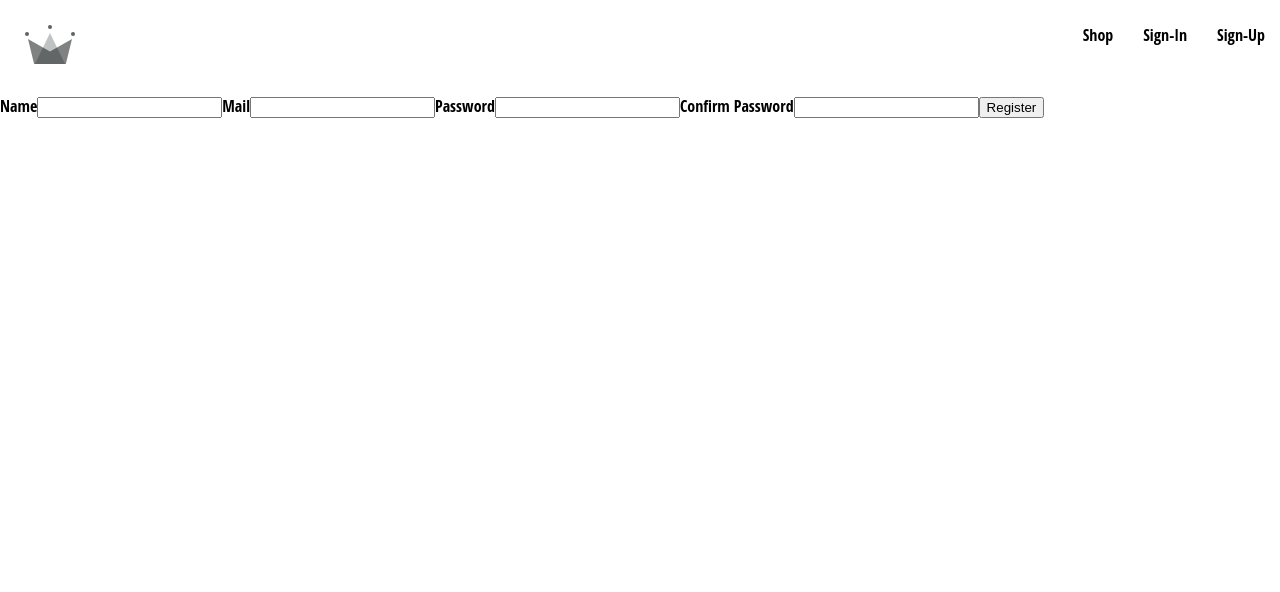
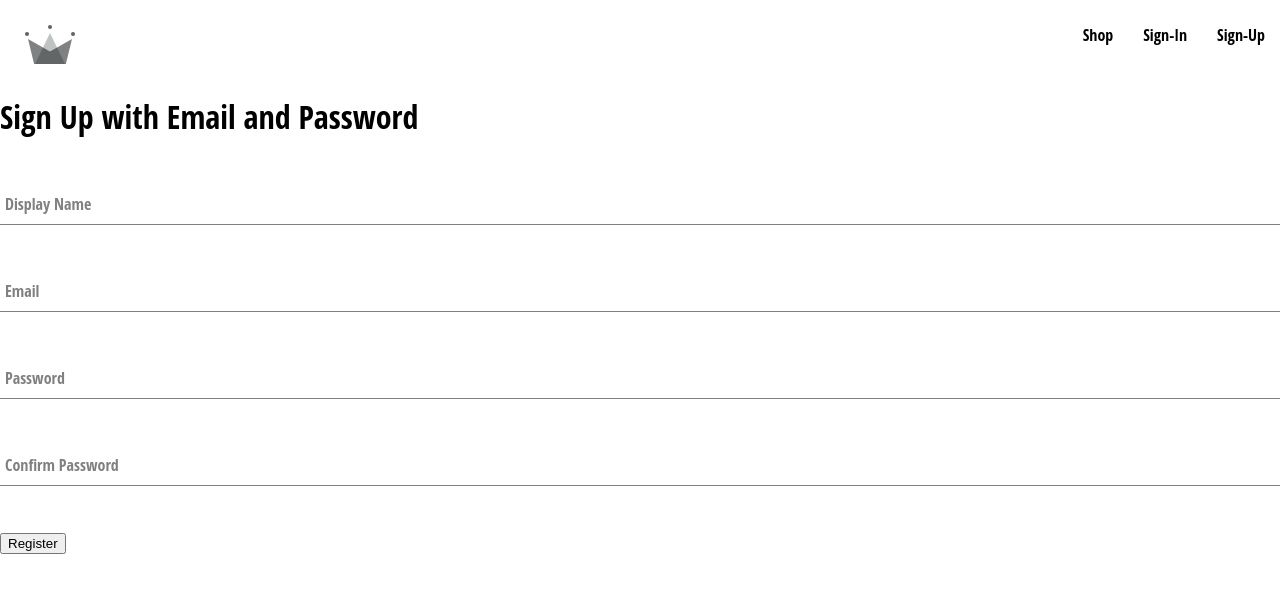
Before and after one commit to luan-gomesb/crwn-clothing, a React (Create React App) app: page /sign-up in a window 1280 px wide. Shown: the top 592 px of the page. Built offline with nearby package versions, Linux system fonts and the light colour scheme.

Commit message:
signup form with email and password

```diff
--- a/src/App.js
+++ b/src/App.js
@@ -1,5 +1,5 @@
 import Home from "./routes/home.component";
-import { Routes, Route, Outlet, Link } from "react-router-dom";
+import { Routes, Route, Outlet} from "react-router-dom";
 import Navigation from "./components/navigation/Navigation.component";
 import SignIn from "./components/sign-in/SignIn.component";
 import SignUpForm from "./components/sign-up-form/sign-up-form.component";
--- /dev/null
+++ b/src/components/form-input/form-input.component.jsx
@@ -0,0 +1,14 @@
+import './form-input.styles.scss';
+const FormInput = ({label,...otherOptions}) => {
+  return (
+    <div className="input-group">
+      <input {...otherOptions} className="form-input" />
+      <label
+      className={`${otherOptions.value.length ? 'shrink':''}
+        form-input-label`}>
+        {label}
+      </label>
+    </div>
+  )
+}
+export default FormInput;
--- /dev/null
+++ b/src/components/form-input/form-input.styles.scss
@@ -0,0 +1,54 @@
+$sub-color: grey;
+$main-color: black;
+
+@mixin shrinkLabel {
+  top: -14px;
+  font-size: 12px;
+  color: $main-color;
+}
+
+.input-group {
+  position: relative;
+  margin: 45px 0;
+
+  .form-input {
+    background: none;
+    background-color: white;
+    color: $sub-color;
+    font-size: 18px;
+    padding: 10px 10px 10px 5px;
+    display: block;
+    width: 100%;
+    border: none;
+    border-radius: 0;
+    border-bottom: 1px solid $sub-color;
+    margin: 25px 0;
+
+    &:focus {
+      outline: none;
+    }
+
+    &:focus ~ .form-input-label {
+      @include shrinkLabel();
+    }
+  }
+
+  input[type='password'] {
+    letter-spacing: 0.3em;
+  }
+
+  .form-input-label {
+    color: $sub-color;
+    font-size: 16px;
+    font-weight: normal;
+    position: absolute;
+    pointer-events: none;
+    left: 5px;
+    top: 10px;
+    transition: 300ms ease all;
+
+    &.shrink {
+      @include shrinkLabel();
+    }
+  }
+}
--- a/src/components/sign-up-form/sign-up-form.component.jsx
+++ b/src/components/sign-up-form/sign-up-form.component.jsx
@@ -1,46 +1,72 @@
 import { useState } from "react"
+import { createUserWithMailAndPass, saveLoginInfo } from "../../utils/firebase.utils";
+import FormInput from "../form-input/form-input.component";
+
 const initialFields = {
-  displayName:'', mail:'',password:'',confirmPassword:''
+  displayName: '', mail: '', password: '', confirmPassword: ''
 }
+
 const SignUpForm = () => {
-  const [formFields,setFormFields] = useState(initialFields);
+  const [formFields, setFormFields] = useState(initialFields);
   const { displayName, mail, password, confirmPassword } = formFields;
-  const handleFormSubmit = (event) => {
+
+  const handleFormSubmit = async (event) => {
     event.preventDefault();
-    console.log(formFields);
+    if (password != confirmPassword) {
+      alert('Passwords fields are different!');
+      return false;
+    }
+
+    try {
+
+   const userCredentialRes = await createUserWithMailAndPass(mail,password);
+    if(userCredentialRes){
+      const { user}  = userCredentialRes;
+
+        saveLoginInfo(user, {displayName});
+    }
+   } catch (error) {
+    console.log(error)
+    }
 
   }
+
   const handleFieldChange = (event) => {
-    const {name,value} = event.target;
-    setFormFields({...formFields,[name]:value});
+    const { name, value } = event.target;
+    setFormFields({ ...formFields, [name]: value });
   }
+
   return (
-
     <div>
       <form onSubmit={handleFormSubmit}>
-        <label htmlFor="displayName">Name</label>
-        <input type="text"
+        <h1>Sign Up with Email and Password</h1>
+        <FormInput
+          label='Display Name'
+          type="text" required={true}
           name="displayName"
           id="displayName"
           value={displayName}
           onChange={handleFieldChange} />
 
-        <label htmlFor="mail">Mail</label>
-      <input type="mail"
+        <FormInput
+          label="Email"
+          type="mail" required={true}
           name="mail"
           id="mail"
           value={mail}
           onChange={handleFieldChange} />
 
-        <label htmlFor="password">Password</label>
-      <input type="password"
+        <FormInput
+          label="Password"
+          type="password" required={true}
           name="password"
           id="password"
           value={password}
           onChange={handleFieldChange} />
 
-        <label htmlFor="confirmPassword">Confirm Password</label>
-      <input type="password"
+        <FormInput
+          label="Confirm Password"
+          type="password" required={true}
           name="confirmPassword"
           id="confirmPassword"
           value={confirmPassword}
--- a/src/utils/firebase.utils.js
+++ b/src/utils/firebase.utils.js
@@ -1,7 +1,7 @@
 // Import the functions you need from the SDKs you need
 import { initializeApp } from "firebase/app";
 import {  getAuth, GoogleAuthProvider,
-  signInWithPopup, signInWithRedirect} from 'firebase/auth'
+  signInWithPopup, signInWithRedirect, signInWithEmailAndPassword, createUserWithEmailAndPassword} from 'firebase/auth'
 import { getFirestore, getDoc, setDoc, doc} from 'firebase/firestore';
 // TODO: Add SDKs for Firebase products that you want to use
 // https://firebase.google.com/docs/web/setup#available-libraries
@@ -28,26 +28,30 @@ export const signInWithGooglePopup = () => signInWithPopup(auth,googleProvider);
 export const signInWithGoogleRedirect = () => signInWithRedirect(auth,googleProvider);
 export const db = getFirestore();
 
-export const saveLoginInfo = async (userAuth) => {
+export const saveLoginInfo = async (userAuth, anotherInfos) => {
   const userDocRef = doc(db,'users', userAuth.uid);
   const userSnapShot = await getDoc(userDocRef);
- console.log(userSnapShot);
- console.log(userSnapShot.exists());
- if(!userSnapShot.exists()){
+  console.log(userSnapShot);
+  console.log(userSnapShot.exists());
+  if(!userSnapShot.exists()){
   const { displayName, email } = userAuth;
   const createdAt = new Date();
   try {
     await setDoc(userDocRef,{
       displayName,
       email,
-      createdAt
+      createdAt,
+      ...anotherInfos
     });
 
   } catch (error) {
     console.log('Error creating user', error.message);
   }
 
+  }
+}
 
-
- }
+export const createUserWithMailAndPass = async (mail,password) => {
+  if(!mail || !password) return false;
+  return createUserWithEmailAndPassword(auth,mail,password);
 }
```
Lines whose indentation alone changed are shown as unchanged.
